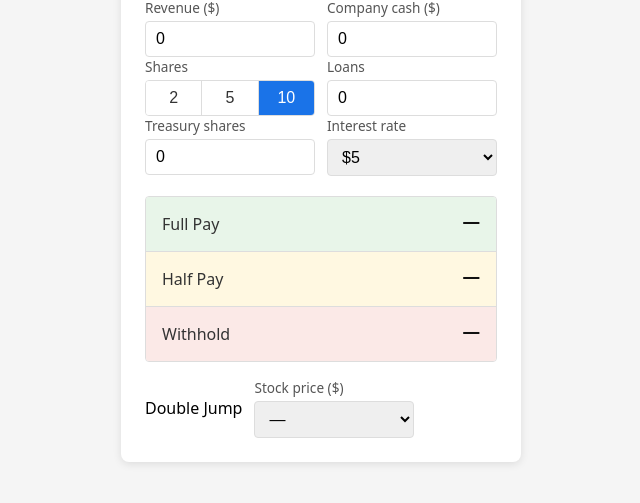
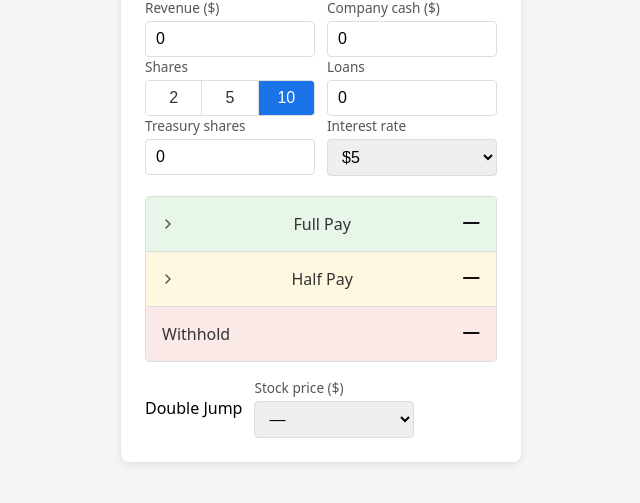
Before and after one commit to Talbatross/1817Calculator, a website built with Vite: page index.html in a window 1280 px wide. Shown: the part 97-600 px from the top of the page, without its empty margins (319-959 px from the left). Built offline with nearby package versions, Linux system fonts and the light colour scheme.

Commit message:
feat: add chevron toggle buttons to full pay and half pay headers

```diff
--- a/index.html
+++ b/index.html
@@ -61,6 +61,11 @@
       <div class="results" aria-live="polite" aria-atomic="true">
         <div class="result result--full">
           <div class="result__header">
+            <button class="result__toggle" id="toggle-full" aria-expanded="false" aria-controls="result-full-table" aria-label="Toggle full pay table">
+              <svg width="12" height="12" viewBox="0 0 12 12" fill="none" xmlns="http://www.w3.org/2000/svg">
+                <path d="M4 2L8 6L4 10" stroke="currentColor" stroke-width="1.5" stroke-linecap="round" stroke-linejoin="round"/>
+              </svg>
+            </button>
             <span class="result__label">Full Pay</span>
             <div class="result__right">
               <span class="result__value" id="result-full">—</span>
@@ -71,6 +76,11 @@
         </div>
         <div class="result result--half">
           <div class="result__header">
+            <button class="result__toggle" id="toggle-half" aria-expanded="false" aria-controls="result-half-table" aria-label="Toggle half pay table">
+              <svg width="12" height="12" viewBox="0 0 12 12" fill="none" xmlns="http://www.w3.org/2000/svg">
+                <path d="M4 2L8 6L4 10" stroke="currentColor" stroke-width="1.5" stroke-linecap="round" stroke-linejoin="round"/>
+              </svg>
+            </button>
             <span class="result__label">Half Pay</span>
             <div class="result__right">
               <span class="result__value" id="result-half">—</span>
```
